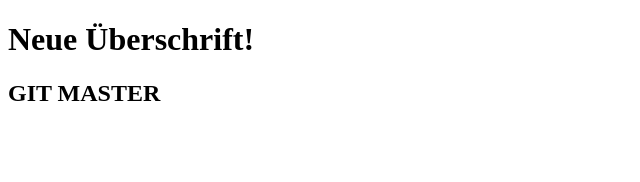
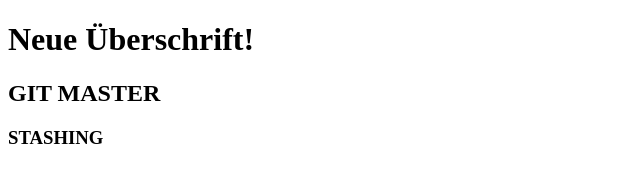
Before and after one commit to ancollet/udemy_locweb, a plain HTML site: page index.html in a window 1280 px wide. Shown: the whole page, without its empty margins (0-640 px from the left). Drawn offline with Linux system fonts and the light colour scheme.

Commit message:
added h3 for stashing test

```diff
--- a/index.html
+++ b/index.html
@@ -3,5 +3,6 @@
   <body>
     <h1>Neue Überschrift!</h1>
     <h2>GIT MASTER</h2>
+    <h3>STASHING</h3>
   </body>
 </html>
```
